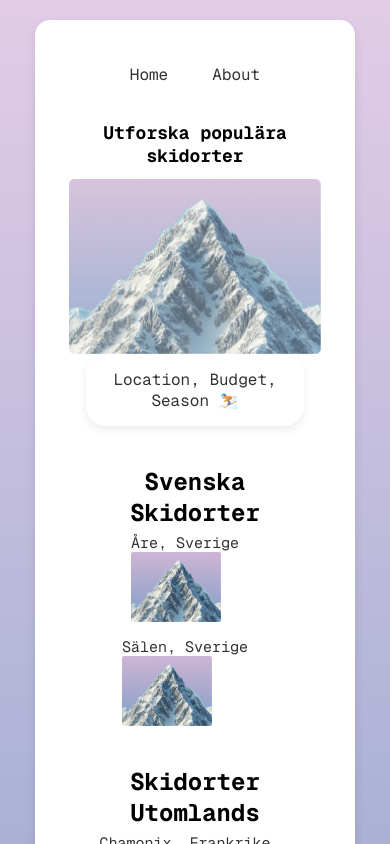
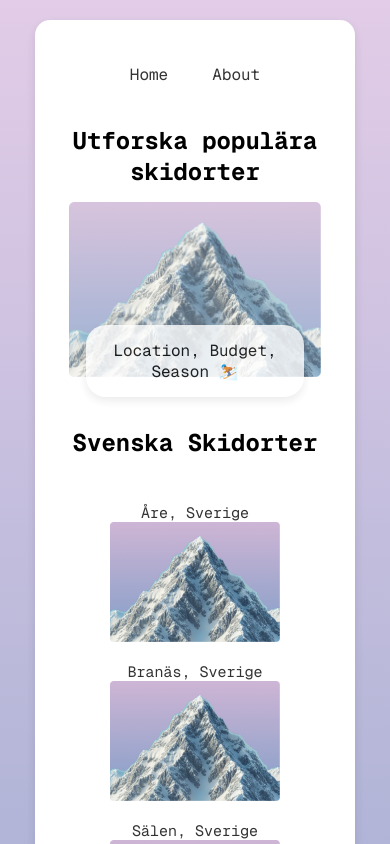
Before and after one commit to Rebecka94/Snowtracks-React-App, a React (Vite) app: page / in a window 390 px wide. Shown: the top 844 px of the page. Built offline with nearby package versions, Linux system fonts and the light colour scheme; a web font is replaced by a local one.

Commit message:
Edited styling to make it more responsive

```diff
--- a/src/api.ts
+++ b/src/api.ts
@@ -3,6 +3,7 @@ export interface WeatherData {
     temp: number;
   };
   weather: Array<{
+    icon: string;
     description: string;
   }>;
   wind: {
@@ -11,10 +12,10 @@ export interface WeatherData {
 }
 
 export async function getWeather(city: string): Promise<WeatherData> {
-  const apiKey = "5069ff31208e4c7df784327e75554301";
+  const apiKey = "2187984a4bac73bb4e0f7a62534dd97b";
   const response = await fetch(
     `https://api.openweathermap.org/data/2.5/weather?q=${city}&appid=${apiKey}&units=metric`
   );
 
-  return response.json(); // Returnera väderdata som JSON
+  return response.json();
 }
--- a/src/components/SkiResortCard.tsx
+++ b/src/components/SkiResortCard.tsx
@@ -10,20 +10,18 @@ interface Props {
 const ResortContainer = styled.div`
   display: flex;
   flex-direction: column;
-  align-items: left;
-  text-align: center;
 `;
 
 const ResortImage = styled.img`
-  width: 90px;
-  height: 70px;
+  width: 170px;
+  height: 120px;
 `;
 
 const ResortLink = styled(Link)`
   text-decoration: none;
   color: #333;
   font-size: 15px;
-  padding-right: 20px;
+
 `;
 
 export default function SkiResortCard(props: Props) {
--- a/src/data.ts
+++ b/src/data.ts
@@ -22,21 +22,16 @@ export const skidorter: SkiResort[] = [
     land: "Japan"
   },
   { id: 4,
-    namn: "Verbier",
-    kontinent: "Europa",
-    land: "Schweiz"
-  },
-  { id: 5,
-    namn: "Whistler",
-    kontinent: "Nordamerika",
-    land: "Kanada"
-},
-{ id: 6,
     namn: "Åre",
     kontinent: "Europa",
     land: "Sverige"
+},
+{ id: 5,
+    namn: "Branäs",
+    kontinent: "Europa",
+    land: "Sverige"
   },
-  { id: 7,
+  { id: 6,
     namn: "Sälen",
     kontinent: "Europa",
     land: "Sverige"
--- a/src/pages/HomePage.tsx
+++ b/src/pages/HomePage.tsx
@@ -16,7 +16,16 @@ const Container = styled.div`
   width: 100%;
 `;
 
+const Wrapper1 = styled.div`
+  position: relative;
+  display: flex;
+  flex-direction: column;
+  align-items: center;
+`;
+
 const FilterBox = styled.div`
+  position: absolute;
+  bottom: -20px;
   background: white;
   padding: 15px 25px;
   border-radius: 20px;
@@ -27,27 +36,31 @@ const FilterBox = styled.div`
   opacity: 80%;
 `;
 
-const Section = styled.div`
-  margin-top: 20px;
-  width: 80%;
-  max-width: 1200px;
-  text-align: center;
+const Wrapper = styled.div`
+  margin-top: 30px;
+  display: flex;
+  flex-direction: column;
+  width: 100%;
+  align-items: center;
+  gap: 30px;
 `;
 
 const Heading = styled.h2`
   text-align: center;
-  margin-bottom: 5px;
-`;
-
-const HomePageTitle = styled.h1`
-  font-size: 18px;
+  margin-bottom: 15px;
 `;
 
 const ResortList = styled.div`
   display: flex;
   flex-wrap: wrap;
   justify-content: center;
-  gap: 15px;
+  gap: 20px;
+  width: 100%;
+`;
+
+const HomePageTitle = styled.h1`
+  font-size: 24px;
+  margin-bottom: 15px;
 `;
 
 export default function HomePage() {
@@ -60,27 +73,27 @@ export default function HomePage() {
 
   return (
     <Container>
-      <HomePageTitle>Utforska populära skidorter</HomePageTitle>
-      <StyledImage src={MountainImg} alt="Mountain" />
-      <FilterBox>Location, Budget, Season ⛷️</FilterBox>
+      <Wrapper1>
+        <HomePageTitle>Utforska populära skidorter</HomePageTitle>
+        <StyledImage src={MountainImg} alt="Mountain" />
+        <FilterBox>Location, Budget, Season ⛷️</FilterBox>
+      </Wrapper1>
 
-      <Section>
+      <Wrapper>
         <Heading>Svenska Skidorter</Heading>
         <ResortList>
           {svenskaSkidorter.map((skiResort) => (
             <SkiResortCard key={skiResort.id} skiResort={skiResort} />
           ))}
         </ResortList>
-      </Section>
 
-      <Section>
         <Heading>Skidorter Utomlands</Heading>
         <ResortList>
           {internationellaSkidorter.map((skiResort) => (
             <SkiResortCard key={skiResort.id} skiResort={skiResort} />
           ))}
         </ResortList>
-      </Section>
+      </Wrapper>
     </Container>
   );
 }
--- a/src/pages/SkiResortDetail.tsx
+++ b/src/pages/SkiResortDetail.tsx
@@ -1,7 +1,33 @@
 import { useEffect, useState } from "react";
 import { useParams } from "react-router";
+import styled from "styled-components";
 import { getWeather, WeatherData } from "../api";
 import { skidorter } from "../data";
+
+const Container = styled.div`
+display: flex;
+  align-items: center;
+  flex-direction: column;
+  padding: 20px;
+  margin: auto;
+`;
+
+const TitleWrapper = styled.div`
+  display: flex;
+  align-items: center;
+  gap: 10px;
+`;
+
+
+const WeatherInfo = styled.div`
+  padding: 10px;
+  border-radius: 8px;
+`;
+
+const WeatherIcon = styled.img`
+  width: 90px;
+  height: 90px;
+`;
 
 export default function SkiResortDetail() {
   const { id } = useParams();
@@ -22,19 +48,26 @@ export default function SkiResortDetail() {
   }
 
   return (
-    <div>
-      <h2>{skiResort.namn}</h2>
-      <p>Land: {skiResort.land}</p>
-      <p>Kontinent: {skiResort.kontinent}</p>
-
+    <Container>
+      <h3>Väderinformation</h3>
+      <TitleWrapper>
+        <h2>{skiResort.namn}</h2>
+        {weather && (
+          <WeatherIcon
+            src={`https://openweathermap.org/img/wn/${weather.weather[0].icon}@2x.png`}
+            alt={weather.weather[0].description}
+          />
+        )}
+      </TitleWrapper>
       {weather && (
-        <div>
-          <h3>Väderinformation</h3>
-          <p>Temperatur: {weather.main.temp}°C</p>
-          <p>Väder: {weather.weather[0].description}</p>
-          <p>Vindhastighet: {weather.wind.speed} m/s</p>
-        </div>
+        <WeatherInfo>
+          <div>
+            <p>Temperatur: {weather.main.temp}°C</p>
+            <p>Väder: {weather.weather[0].description}</p>
+            <p>Vindhastighet: {weather.wind.speed} m/s</p>
+          </div>
+        </WeatherInfo>
       )}
-    </div>
+    </Container>
   );
 }
```
